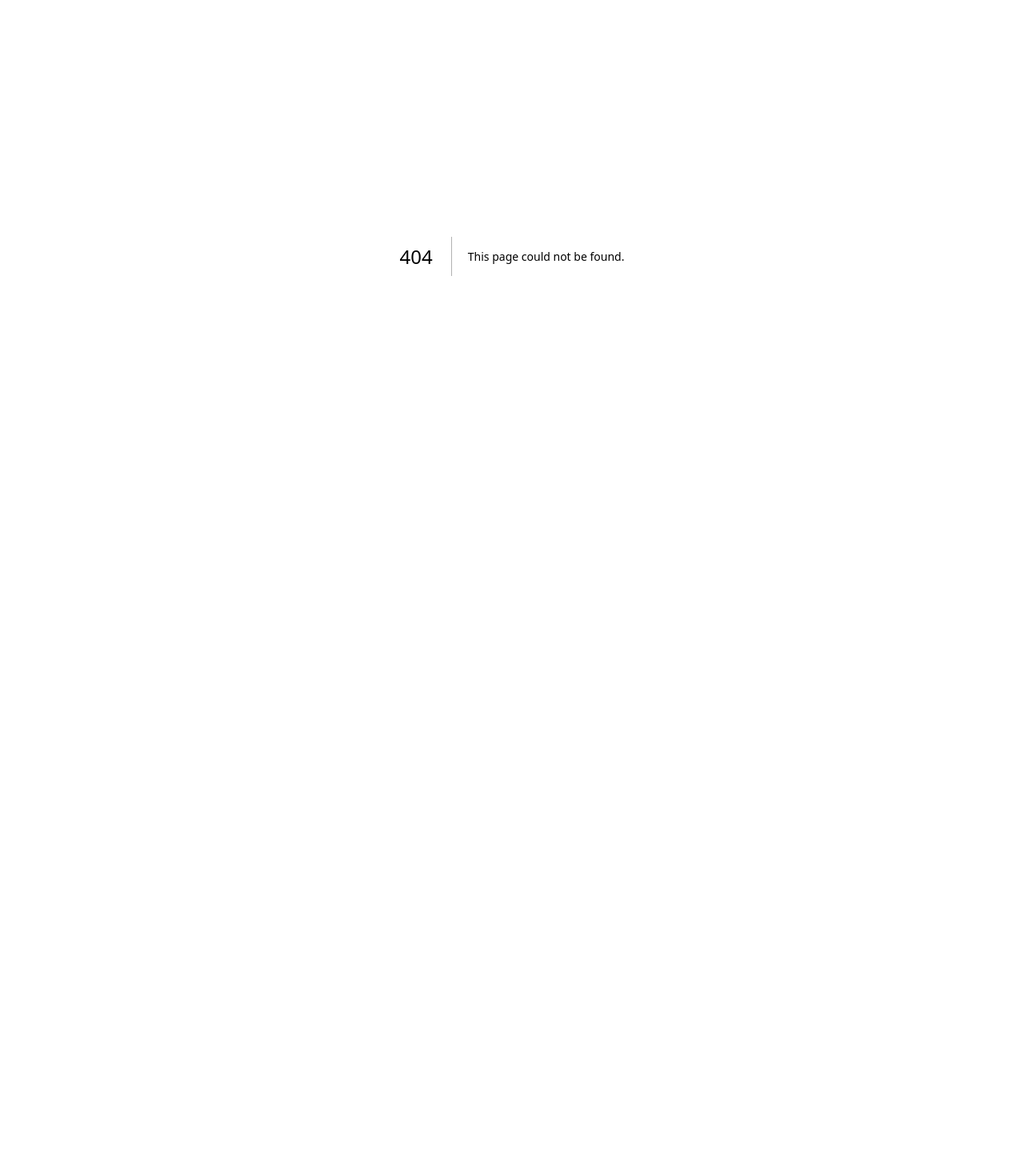
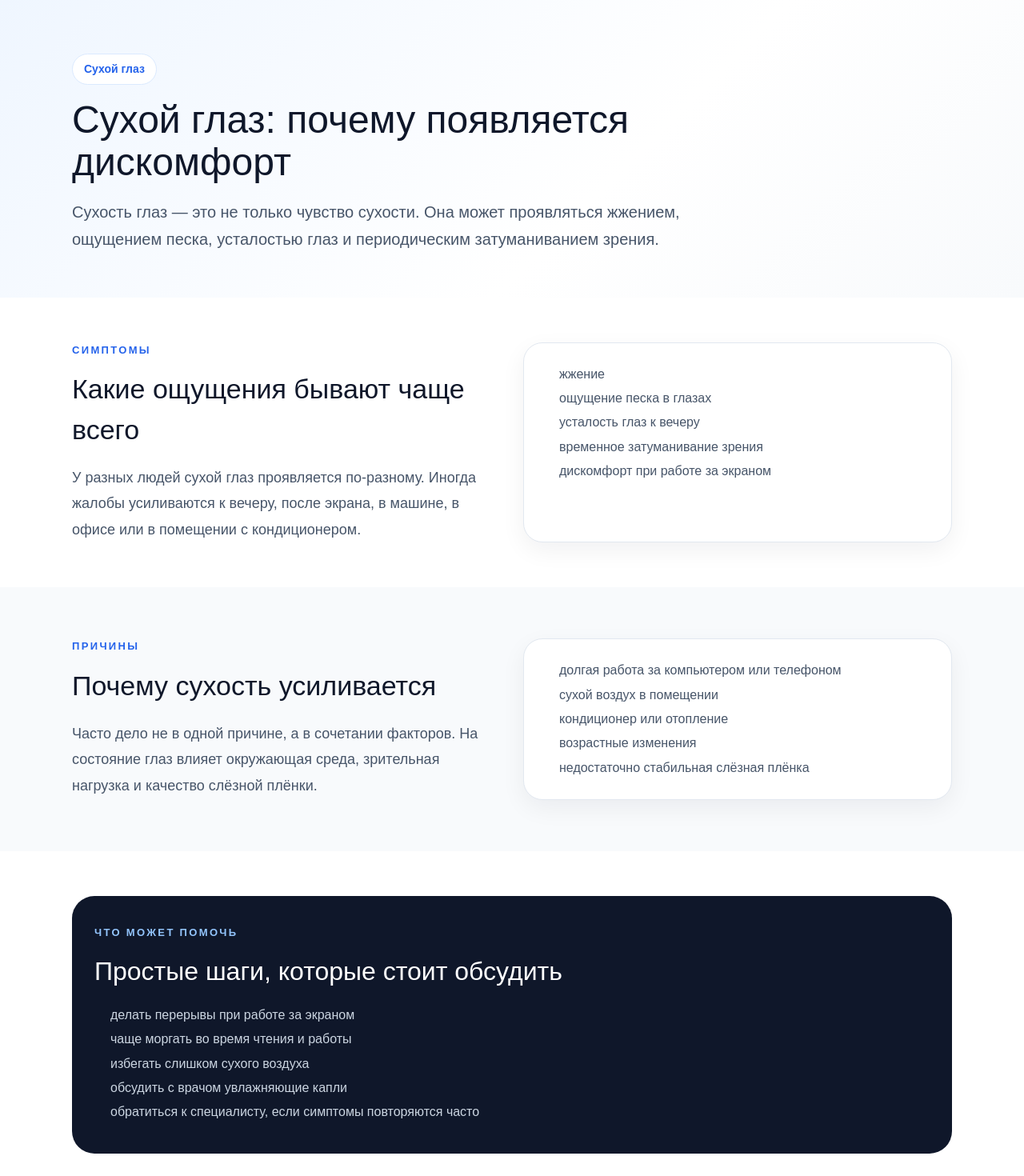
Before and after one commit to Amidro/moiglaza, a Next.js app: page /ru/suhoj-glaz in a window 1280 px wide. Before the commit this address had no page. Shown: the part 80-1550 px from the top of the page at 80% size. Before the commit the page ends 800 px from the top, so only its background shows below. Built offline with nearby package versions, Linux system fonts and the light colour scheme.

Commit message:
Create page.tsx

```diff
--- /dev/null
+++ b/app/ru/suhoj-glaz/page.tsx
@@ -0,0 +1,284 @@
+import Header from "../../../components/Header";
+import Footer from "../../../components/Footer";
+
+export default function DryEyePage() {
+  const symptoms = [
+    "жжение",
+    "ощущение песка в глазах",
+    "усталость глаз к вечеру",
+    "временное затуманивание зрения",
+    "дискомфорт при работе за экраном"
+  ];
+
+  const triggers = [
+    "долгая работа за компьютером или телефоном",
+    "сухой воздух в помещении",
+    "кондиционер или отопление",
+    "возрастные изменения",
+    "недостаточно стабильная слёзная плёнка"
+  ];
+
+  const help = [
+    "делать перерывы при работе за экраном",
+    "чаще моргать во время чтения и работы",
+    "избегать слишком сухого воздуха",
+    "обсудить с врачом увлажняющие капли",
+    "обратиться к специалисту, если симптомы повторяются часто"
+  ];
+
+  return (
+    <>
+      <Header />
+
+      <main>
+        <section
+          style={{
+            background:
+              "linear-gradient(135deg, #eff6ff 0%, #ffffff 60%, #f8fafc 100%)",
+            padding: "72px 20px 56px"
+          }}
+        >
+          <div style={{ maxWidth: 1100, margin: "0 auto" }}>
+            <div
+              style={{
+                display: "inline-block",
+                padding: "8px 14px",
+                borderRadius: 999,
+                background: "#ffffff",
+                border: "1px solid #dbeafe",
+                color: "#2563eb",
+                fontSize: 14,
+                fontWeight: 700,
+                marginBottom: 18
+              }}
+            >
+              Сухой глаз
+            </div>
+
+            <h1
+              style={{
+                fontSize: 48,
+                lineHeight: 1.1,
+                maxWidth: 820,
+                margin: "0 0 18px",
+                color: "#0f172a"
+              }}
+            >
+              Сухой глаз: почему появляется дискомфорт
+            </h1>
+
+            <p
+              style={{
+                fontSize: 20,
+                lineHeight: 1.7,
+                color: "#475569",
+                maxWidth: 820,
+                margin: 0
+              }}
+            >
+              Сухость глаз — это не только чувство сухости. Она может
+              проявляться жжением, ощущением песка, усталостью глаз и
+              периодическим затуманиванием зрения.
+            </p>
+          </div>
+        </section>
+
+        <section style={{ padding: "56px 20px" }}>
+          <div
+            style={{
+              maxWidth: 1100,
+              margin: "0 auto",
+              display: "grid",
+              gridTemplateColumns: "repeat(auto-fit,minmax(320px,1fr))",
+              gap: 28
+            }}
+          >
+            <div>
+              <div
+                style={{
+                  fontSize: 13,
+                  fontWeight: 800,
+                  letterSpacing: "0.18em",
+                  textTransform: "uppercase",
+                  color: "#2563eb",
+                  marginBottom: 14
+                }}
+              >
+                Симптомы
+              </div>
+
+              <h2
+                style={{
+                  fontSize: 34,
+                  margin: "0 0 18px",
+                  color: "#0f172a"
+                }}
+              >
+                Какие ощущения бывают чаще всего
+              </h2>
+
+              <p
+                style={{
+                  fontSize: 18,
+                  lineHeight: 1.8,
+                  color: "#475569",
+                  margin: 0
+                }}
+              >
+                У разных людей сухой глаз проявляется по-разному. Иногда жалобы
+                усиливаются к вечеру, после экрана, в машине, в офисе или в
+                помещении с кондиционером.
+              </p>
+            </div>
+
+            <div
+              style={{
+                background: "#ffffff",
+                borderRadius: 24,
+                padding: 24,
+                border: "1px solid #e2e8f0",
+                boxShadow: "0 10px 30px rgba(15,23,42,0.06)"
+              }}
+            >
+              <ul
+                style={{
+                  paddingLeft: 20,
+                  margin: 0,
+                  color: "#475569",
+                  lineHeight: 1.9
+                }}
+              >
+                {symptoms.map((item) => (
+                  <li key={item}>{item}</li>
+                ))}
+              </ul>
+            </div>
+          </div>
+        </section>
+
+        <section
+          style={{
+            background: "#f8fafc",
+            padding: "64px 20px"
+          }}
+        >
+          <div
+            style={{
+              maxWidth: 1100,
+              margin: "0 auto",
+              display: "grid",
+              gridTemplateColumns: "repeat(auto-fit,minmax(320px,1fr))",
+              gap: 28
+            }}
+          >
+            <div>
+              <div
+                style={{
+                  fontSize: 13,
+                  fontWeight: 800,
+                  letterSpacing: "0.18em",
+                  textTransform: "uppercase",
+                  color: "#2563eb",
+                  marginBottom: 14
+                }}
+              >
+                Причины
+              </div>
+
+              <h2
+                style={{
+                  fontSize: 34,
+                  margin: "0 0 18px",
+                  color: "#0f172a"
+                }}
+              >
+                Почему сухость усиливается
+              </h2>
+
+              <p
+                style={{
+                  fontSize: 18,
+                  lineHeight: 1.8,
+                  color: "#475569",
+                  margin: 0
+                }}
+              >
+                Часто дело не в одной причине, а в сочетании факторов. На
+                состояние глаз влияет окружающая среда, зрительная нагрузка и
+                качество слёзной плёнки.
+              </p>
+            </div>
+
+            <div
+              style={{
+                background: "#ffffff",
+                borderRadius: 24,
+                padding: 24,
+                border: "1px solid #e2e8f0",
+                boxShadow: "0 10px 30px rgba(15,23,42,0.06)"
+              }}
+            >
+              <ul
+                style={{
+                  paddingLeft: 20,
+                  margin: 0,
+                  color: "#475569",
+                  lineHeight: 1.9
+                }}
+              >
+                {triggers.map((item) => (
+                  <li key={item}>{item}</li>
+                ))}
+              </ul>
+            </div>
+          </div>
+        </section>
+
+        <section style={{ padding: "56px 20px" }}>
+          <div style={{ maxWidth: 1100, margin: "0 auto" }}>
+            <div
+              style={{
+                background: "#0f172a",
+                color: "#ffffff",
+                borderRadius: 28,
+                padding: "36px 28px"
+              }}
+            >
+              <div
+                style={{
+                  fontSize: 13,
+                  fontWeight: 800,
+                  letterSpacing: "0.18em",
+                  textTransform: "uppercase",
+                  color: "#93c5fd",
+                  marginBottom: 14
+                }}
+              >
+                Что может помочь
+              </div>
+
+              <h2 style={{ fontSize: 32, margin: "0 0 16px" }}>
+                Простые шаги, которые стоит обсудить
+              </h2>
+
+              <ul
+                style={{
+                  paddingLeft: 20,
+                  margin: 0,
+                  color: "#cbd5e1",
+                  lineHeight: 1.9
+                }}
+              >
+                {help.map((item) => (
+                  <li key={item}>{item}</li>
+                ))}
+              </ul>
+            </div>
+          </div>
+        </section>
+      </main>
+
+      <Footer />
+    </>
+  );
+}
```
